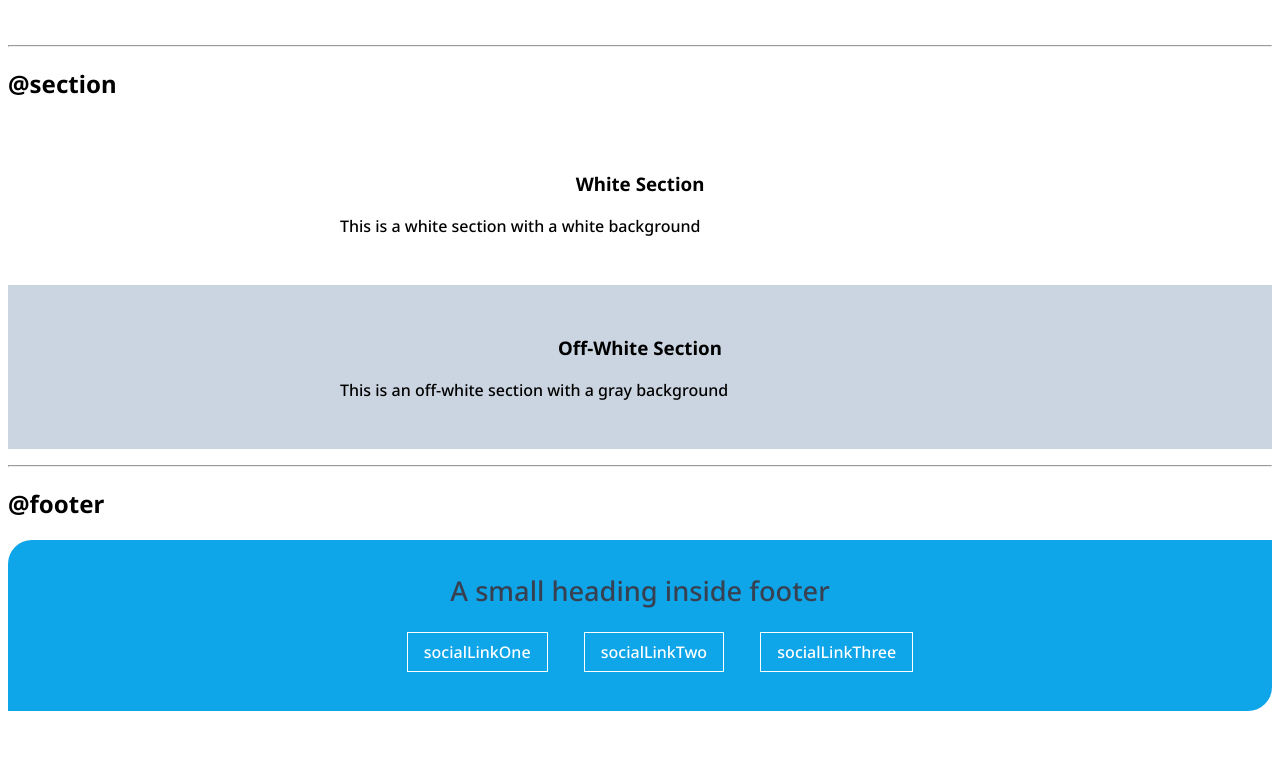
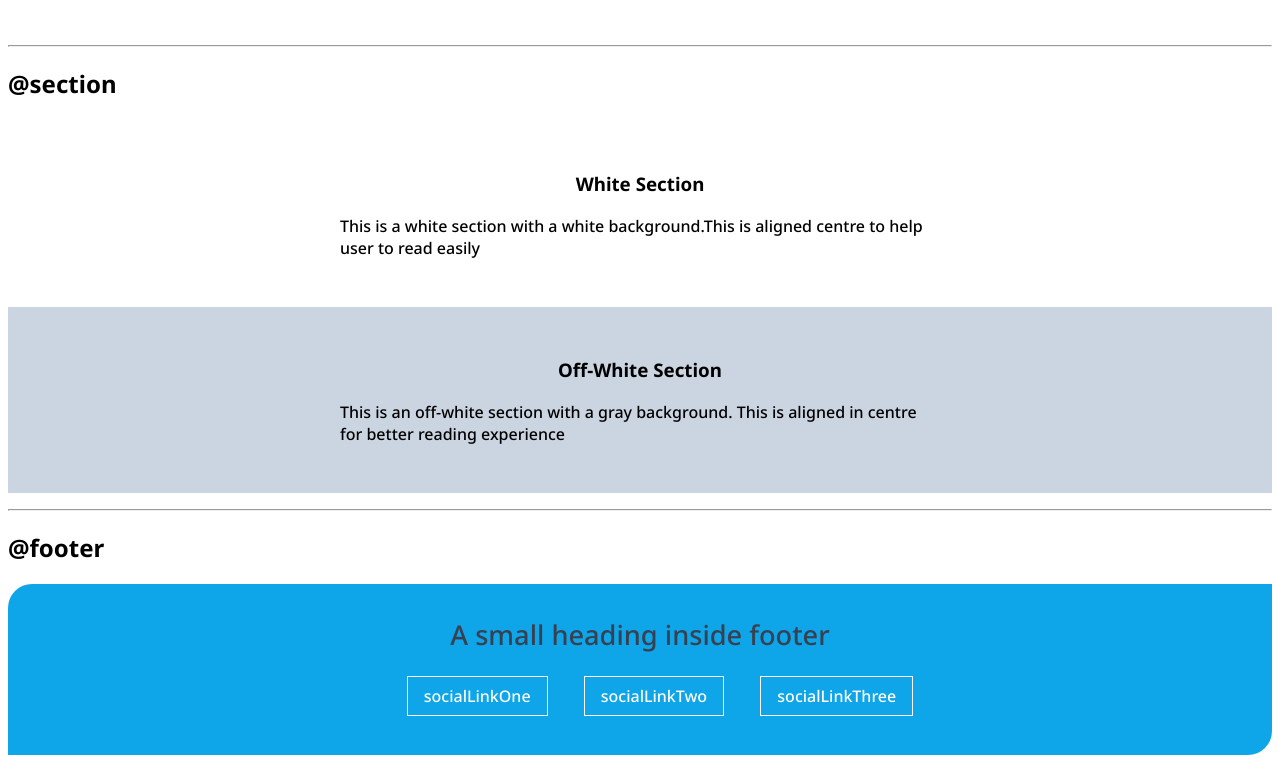
Before and after one commit to bhatt-hitanshu/neog-camp-lesson-3-practise, a plain HTML site: page index.html in a window 1280 px wide. Shown: the part 2033-2796 px from the top of the page. Before the commit the page ends 2752 px from the top, so only its background shows below. Drawn offline with Linux system fonts and the light colour scheme.

Commit message:
updated text

```diff
--- a/index.html
+++ b/index.html
@@ -78,11 +78,11 @@
     <h2>@section</h2>
     <section class="section">
         <div class="container container-centre"><h3>White Section</h3>
-            <p>This is a white section with a white background</p></div>
+            <p>This is a white section with a white background.This is aligned centre to help user to read easily</p></div>
     </section>
     <section class="section ow">
         <div class="container container-centre"><h3>Off-White Section</h3>
-            <p>This is an off-white section with a gray background</p></div>
+            <p>This is an off-white section with a gray background. This is aligned in centre for better reading experience</p></div>
     </section>
     <hr>
     <h2>@footer</h2>
```
